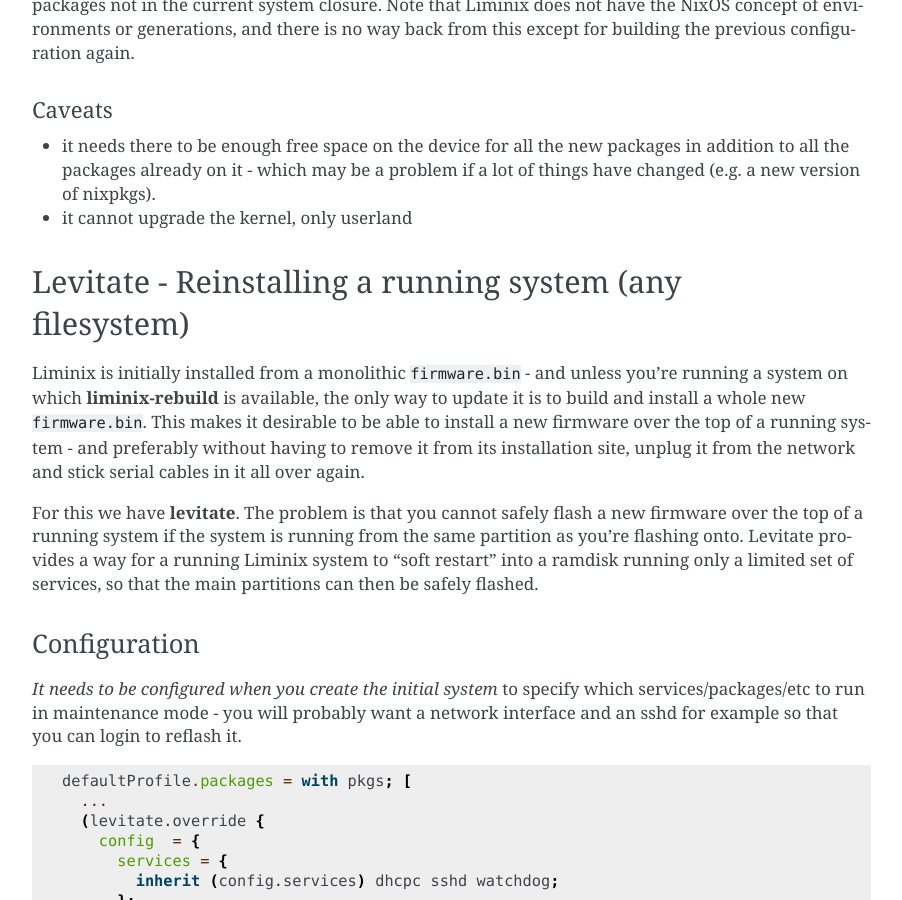
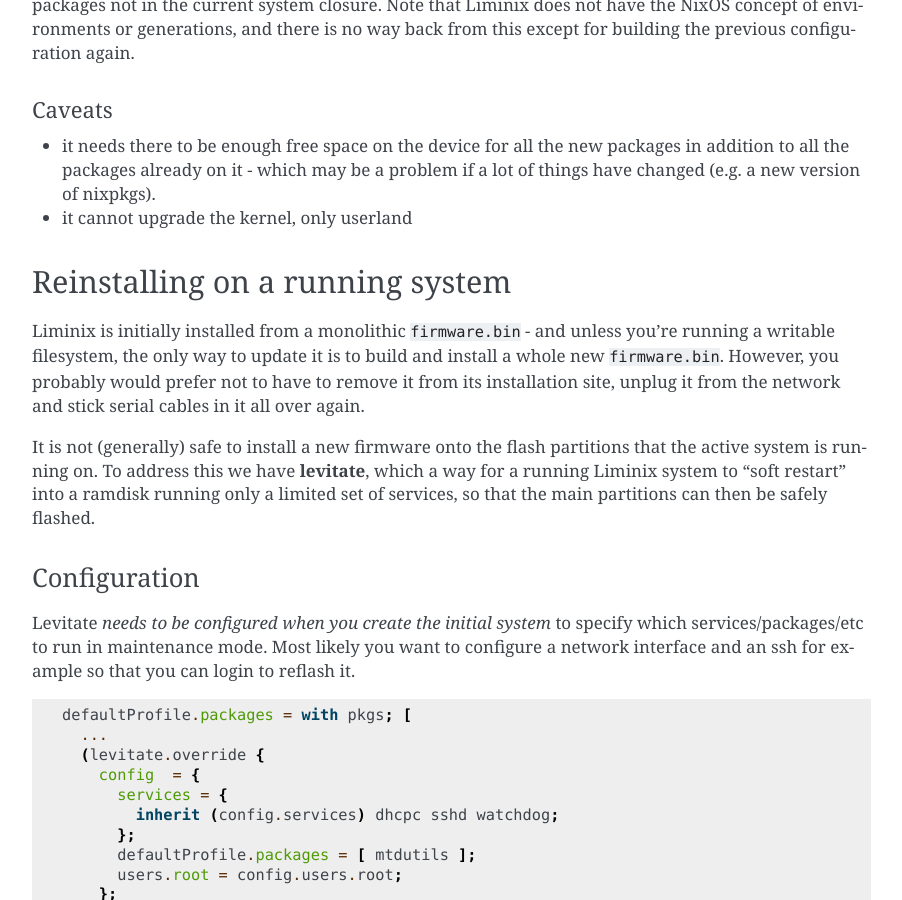
Before and after one commit to telent/liminix, a Sphinx documentation site: the page built from doc/admin.rst, in a window 1280 px wide and 900 px high, scrolled down 2846 px. Shown: the whole window, without its empty margins (282-1184 px from the left). Built offline with Sphinx 7.4.7, drawn with Linux system fonts in a browser that asks for light colours; pages that are not in the unit, such as notebooks, are missing from menus; some of the changed text lies outside the part shown.

Commit message:
improve reinstallation docs

```diff
--- a/doc/admin.rst
+++ b/doc/admin.rst
@@ -174,32 +174,31 @@
 
 .. _levitate:
 
-Levitate - Reinstalling a running system (any filesystem)
-*********************************************************
+Reinstalling on a running system
+********************************
 
 Liminix is initially installed from a monolithic
-:file:`firmware.bin` - and unless you're running a system on which
-:command:`liminix-rebuild` is available, the only way to update it is
-to build and install a whole new :file:`firmware.bin`.  This makes it desirable to
-be able to install a new firmware over the top of a running system -
-and preferably without having to remove it from its installation site,
-unplug it from the network and stick serial cables in it all over
-again.
+:file:`firmware.bin` - and unless you're running a writable
+filesystem, the only way to update it is to build and install a whole
+new :file:`firmware.bin`.  However, you probably would prefer not to
+have to remove it from its installation site, unplug it from the
+network and stick serial cables in it all over again.
 
-For this we have :command:`levitate`. The problem is that you cannot
-safely flash a new firmware over the top of a running system if the system
-is running from the same partition as you're flashing onto. Levitate provides
-a way for a running Liminix system to "soft restart" into a ramdisk
-running only a limited set of services, so that the main
-partitions can then be safely flashed.
+It is not (generally) safe to install a new firmware onto the flash
+partitions that the active system is running on. To address this we
+have :command:`levitate`, which a way for a running Liminix system to
+"soft restart" into a ramdisk running only a limited set of services,
+so that the main partitions can then be safely flashed.
+
+
 
 Configuration
 =============
 
-*It needs to be configured when you create the initial system* to
-specify which services/packages/etc to run in maintenance mode - you
-will probably want a network interface and an sshd for example so that
-you can login to reflash it.
+Levitate *needs to be configured when you create the initial system*
+to specify which services/packages/etc to run in maintenance
+mode. Most likely you want to configure a network interface and an ssh
+for example so that you can login to reflash it.
 
 .. code-block:: nix
 
```
